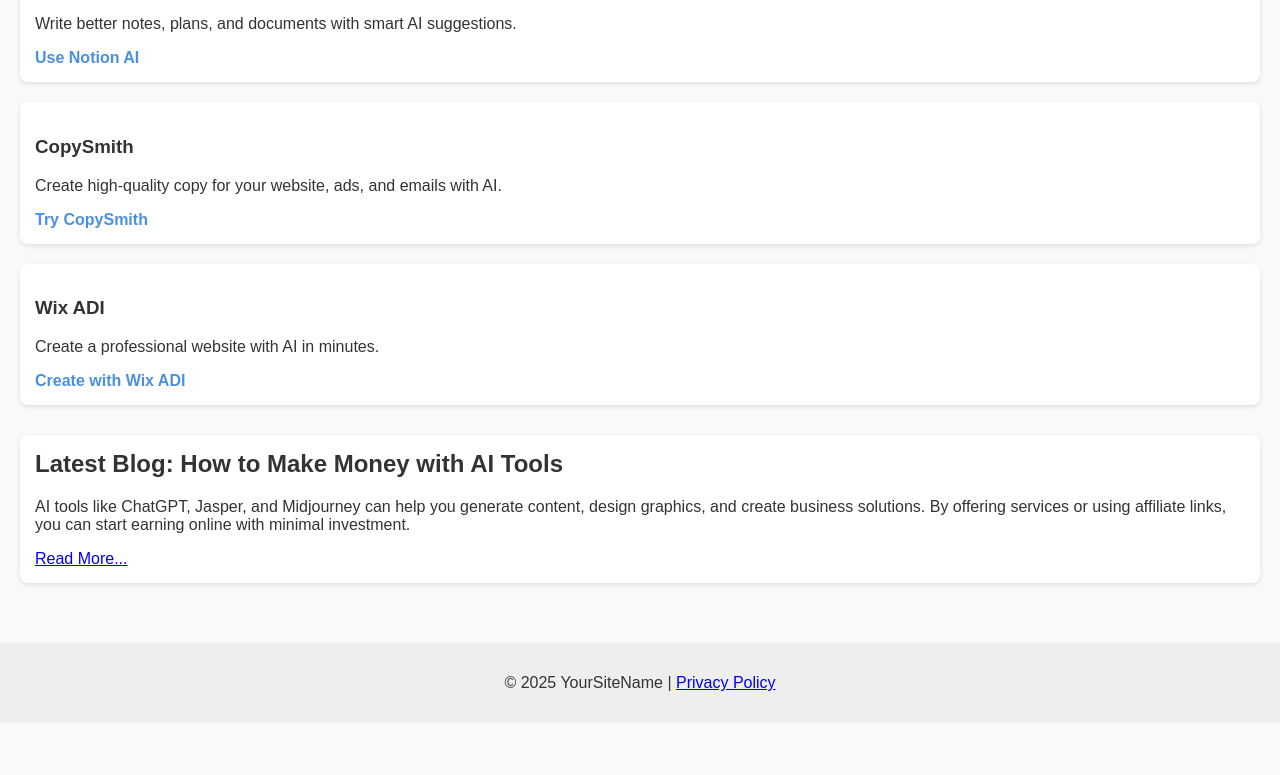
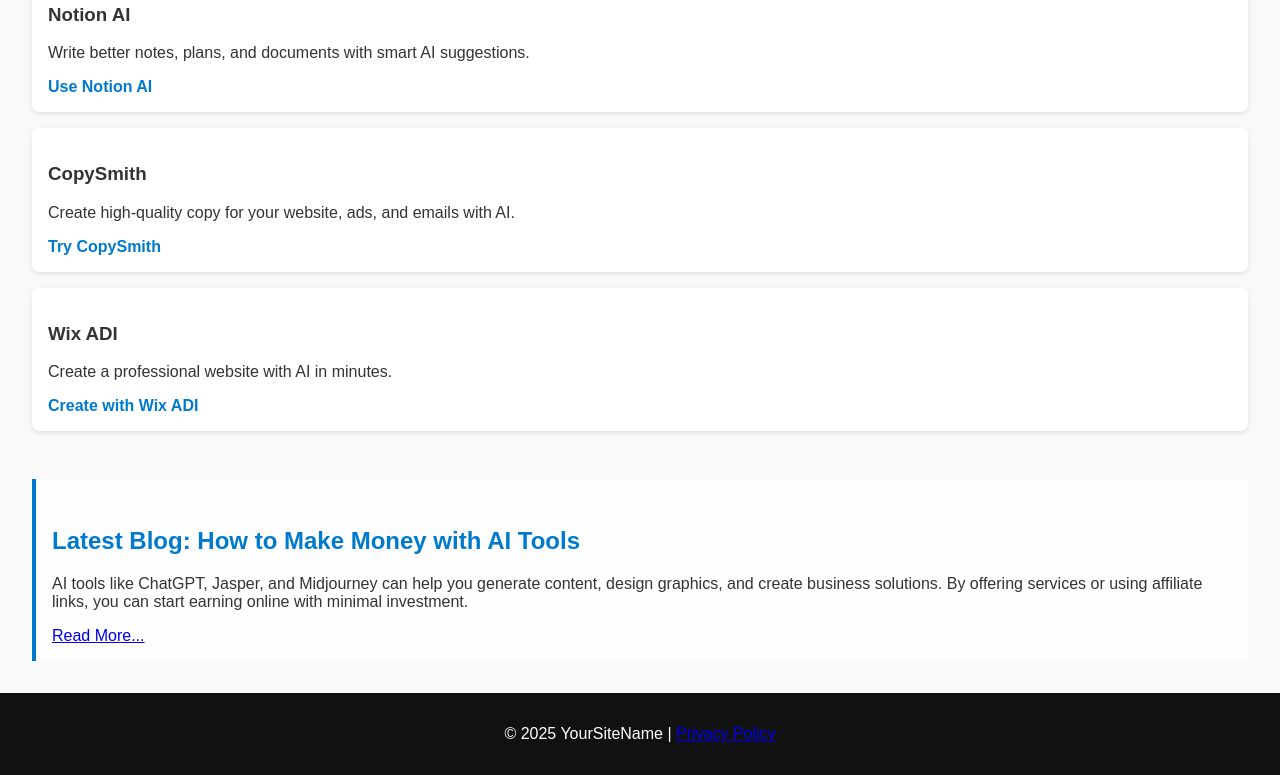
Before and after one commit to abhishekv720/ai-tools-site, a plain HTML site: page index.html in a window 1280 px wide. Shown: the part 2011-2786 px from the top of the page. Before the commit the page ends 2734 px from the top, so only its background shows below. Drawn offline with Linux system fonts and the light colour scheme.

Commit message:
Update style.css

```diff
--- a/style.css
+++ b/style.css
@@ -1,10 +1,37 @@
-
-body { font-family: Arial, sans-serif; margin: 0; padding: 0; background: #f9f9f9; color: #333; }
-header { background: #4a90e2; color: white; padding: 20px 10px; text-align: center; }
-main { padding: 20px; }
-.tool { background: white; margin-bottom: 20px; padding: 15px; border-radius: 8px; box-shadow: 0 2px 5px rgba(0,0,0,0.1); }
-.tool h2 { margin-top: 0; }
-.tool a { color: #4a90e2; text-decoration: none; font-weight: bold; }
-footer { text-align: center; padding: 15px; background: #eee; margin-top: 40px; }
-.blog { background: white; padding: 15px; margin-top: 30px; border-radius: 8px; box-shadow: 0 2px 5px rgba(0,0,0,0.1); }
-.blog h2 { margin-top: 0; }
+body {
+  font-family: Arial, sans-serif;
+  margin: 0;
+  background: #f9f9f9;
+  color: #333;
+}
+header, footer {
+  background: #111;
+  color: white;
+  text-align: center;
+  padding: 1rem;
+}
+main {
+  padding: 2rem;
+}
+h2 {
+  margin-top: 2rem;
+  color: #007acc;
+}
+.tool {
+  background: #fff;
+  border-radius: 8px;
+  padding: 1rem;
+  margin-bottom: 1rem;
+  box-shadow: 0 2px 5px rgba(0,0,0,0.1);
+}
+.tool a {
+  color: #007acc;
+  text-decoration: none;
+  font-weight: bold;
+}
+.blog {
+  background: #fefefe;
+  padding: 1rem;
+  margin-top: 3rem;
+  border-left: 4px solid #007acc;
+}
```
